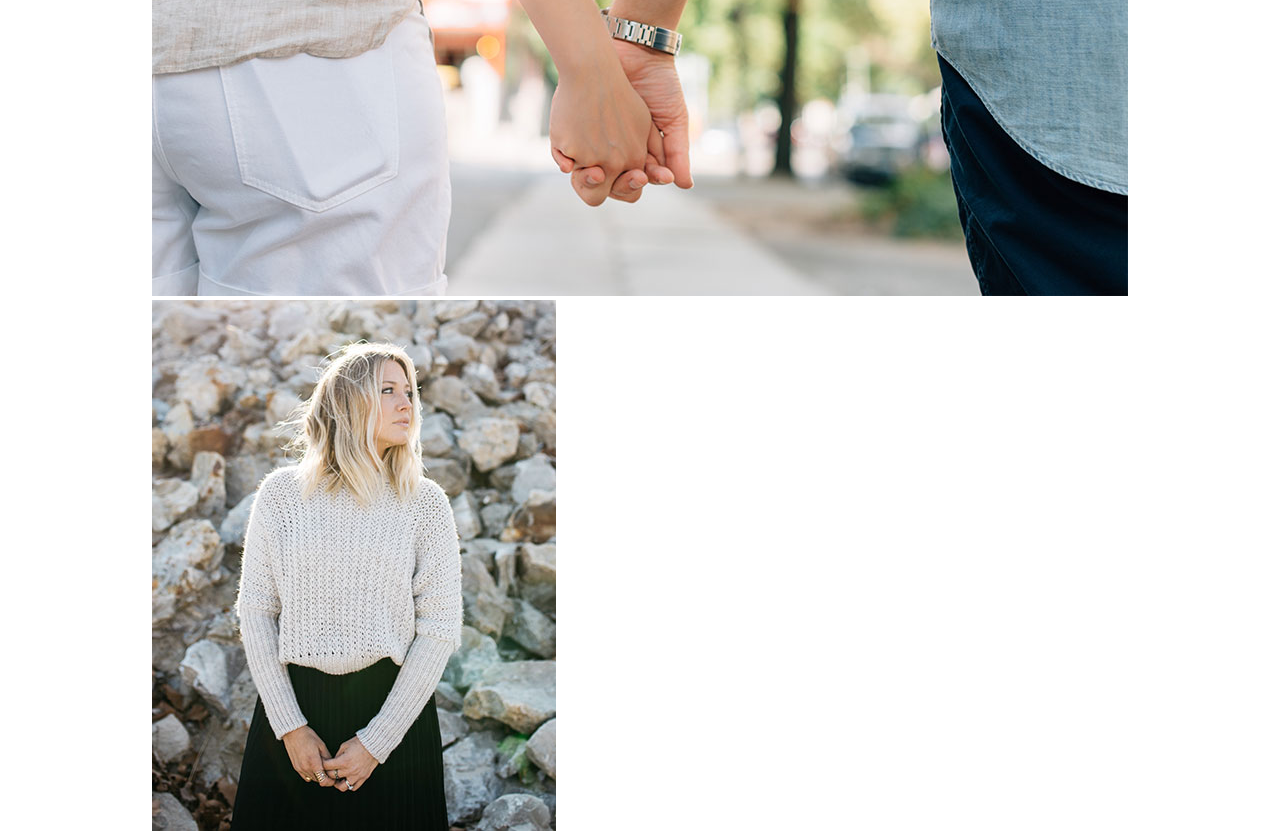
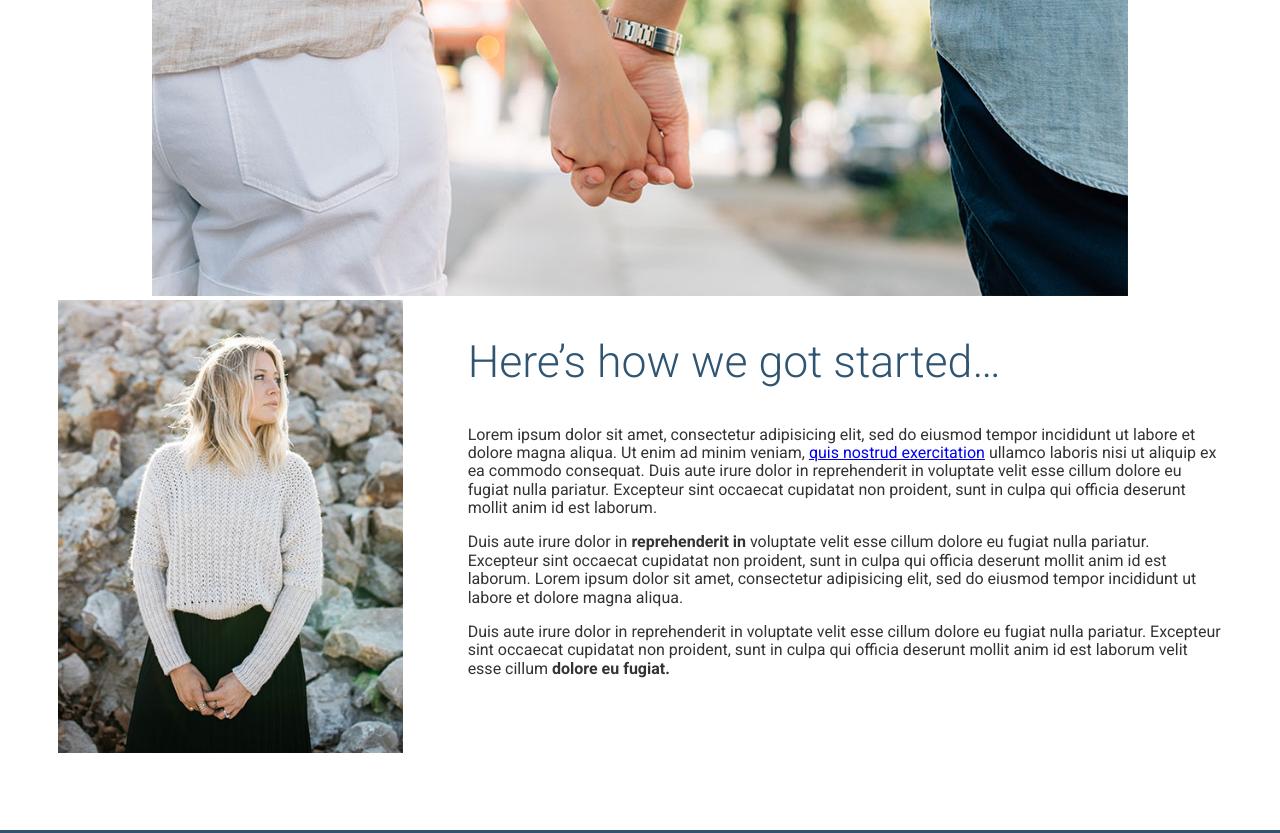
Before and after one commit to diegogslomp/travel-site, a website: page app/index.html in a window 1280 px wide. Shown: the part 1212-2045 px from the top of the page. Drawn offline with Linux system fonts and the light colour scheme.

Commit message:
24. Column Layout Block

```diff
--- a/app/assets/styles/base/_global.css
+++ b/app/assets/styles/base/_global.css
@@ -7,3 +7,7 @@ img {
   max-width: 100%;
   height: auto;
 }
+
+* {
+  box-sizing: border-box;
+}
--- a/app/assets/styles/base/_mixins.css
+++ b/app/assets/styles/base/_mixins.css
@@ -16,3 +16,11 @@
         @mixin-content;
     }
 }
+
+@define-mixin clearfix {
+    &::after {
+        content: "";
+        clear: both;
+        display: table;
+    }
+}
--- /dev/null
+++ b/app/assets/styles/modules/_row.css
@@ -0,0 +1,26 @@
+.row {
+
+    @mixin clearfix;
+
+    &--gutters {
+        margin-right: -65px;
+
+    }
+
+    &--gutters > div {
+        padding-right: 65px;
+
+    }
+
+    @mixin atMedium {
+        &__medium-4 {
+            float: left;
+            width: 33.33%;
+        }
+        &__medium-8 {
+            float: left;
+            width: 66.66%;
+        }
+    }
+
+}
--- a/app/assets/styles/modules/_wrapper.css
+++ b/app/assets/styles/modules/_wrapper.css
@@ -1,4 +1,5 @@
 .wrapper {
+  overflow: hidden;
   padding-left: 18px;
   padding-right: 18px;
   max-width: 1200px;
--- a/app/assets/styles/styles.css
+++ b/app/assets/styles/styles.css
@@ -7,3 +7,4 @@
 @import 'modules/_wrapper';
 @import 'modules/_page-section';
 @import 'modules/_headline';
+@import 'modules/_row';
--- a/app/index.html
+++ b/app/index.html
@@ -60,7 +60,7 @@
   </div>
 
   <div id="our-beginning" class="page-section">
-    <div class="wrapper wrapper--medium">
+    <div class="wrapper">
       <h2 class="headline headline--centered headline--light headline--b-margin-small">The first trip we planned was
         <strong>our own.</strong>
       </h2>
@@ -69,10 +69,14 @@
         Ever since, we&rsquo;ve been working to make travel <strong>better for
           everyone.</strong>
       </h3>
-      <div class="wrapper">
+      <div class="wrapper wrapper--medium">
         <img src="assets/images/first-trip.jpg" alt="Couple walking down a street." />
       </div>
+      <div class="row row--gutters">
+        <div class="row__medium-4">
           <img src="assets/images/our-start.jpg" alt="Our founder, Jane Doe" />
+        </div>
+        <div class="row__medium-8">
           <h2 class="headline">Here&rsquo;s how we got started&hellip;</h2>
           <p>
             Lorem ipsum dolor sit amet, consectetur adipisicing elit, sed do
@@ -97,6 +101,8 @@
             proident, sunt in culpa qui officia deserunt mollit anim id est
             laborum velit esse cillum <strong>dolore eu fugiat.</strong>
           </p>
+        </div>
+      </div>
     </div>
   </div>
 
--- a/app/temp/styles/styles.css
+++ b/app/temp/styles/styles.css
@@ -432,6 +432,10 @@ img {
   height: auto;
 }
 
+* {
+  box-sizing: border-box;
+}
+
 .large-hero {
   border-bottom: 10px solid #2f5572;
   position: relative;
@@ -520,6 +524,7 @@ img {
     }
 
 .wrapper {
+  overflow: hidden;
   padding-left: 18px;
   padding-right: 18px;
   max-width: 1200px;
@@ -602,3 +607,30 @@ img {
 .headline--b-margin-large {
         margin-bottom: 1.6em;
     }
+
+.row::after {
+        content: "";
+        clear: both;
+        display: table;
+    }
+
+.row--gutters {
+        margin-right: -65px;
+
+    }
+
+.row--gutters > div {
+        padding-right: 65px;
+
+    }
+
+@media (min-width: 800px) {
+        .row__medium-4 {
+            float: left;
+            width: 33.33%;
+        }
+        .row__medium-8 {
+            float: left;
+            width: 66.66%;
+        }
+    }
```
Lines whose indentation alone changed are shown as unchanged.
